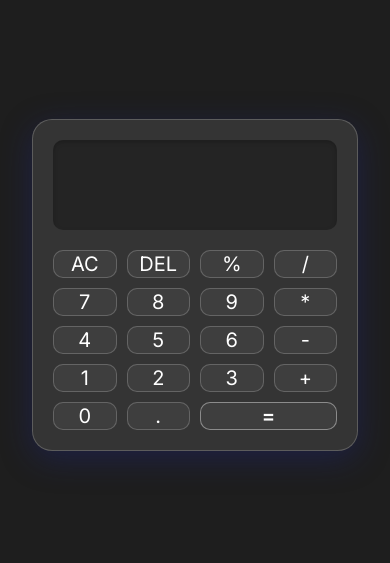
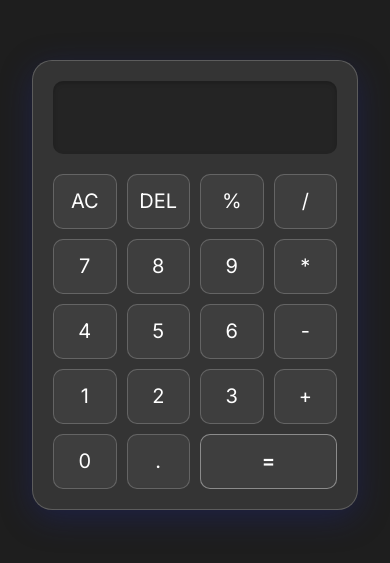
Before and after one commit to ryancroy/calculator-app, a plain HTML site: page index.html in a window 390 px wide. Shown: the part 137-700 px from the top of the page. Drawn offline with Linux system fonts and the light colour scheme.

Commit message:
Make calculator responsive to vertical resizing

```diff
--- a/style.css
+++ b/style.css
@@ -87,8 +87,16 @@ body {
     display: grid;
     justify-content: center;
     align-content: center;
-    grid-template-columns: repeat(4, 80px);
-    grid-template-rows: minmax(120px, auto) repeat(5, 80px);
+
+    width: 100%;
+    max-width: 400px;
+    height: 85vh;
+    min-height: 450px;
+    max-height: 800px;
+
+    grid-template-columns: repeat(4, 1fr);
+    grid-template-rows: minmax(80px, 1.5fr) repeat(5, 1fr);
+
     gap: 15px;
     padding: 30px;
     background: var(--glass-bg);
@@ -170,10 +178,10 @@ button[data-equals]:hover {
 /* Responsive Design */
 @media (max-width: 600px) {
     .calculator-grid {
-        width: 100%;
+        max-width: 100%;
+        height: 100%;
+        max-height: none;
         border-radius: 20px;
-        grid-template-columns: repeat(4, 1fr);
-        grid-template-rows: minmax(100px, auto) repeat(5, 1fr);
         gap: 10px;
         padding: 20px;
     }
```
